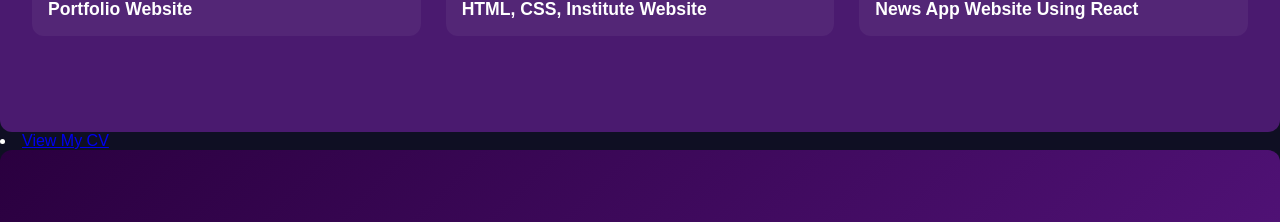
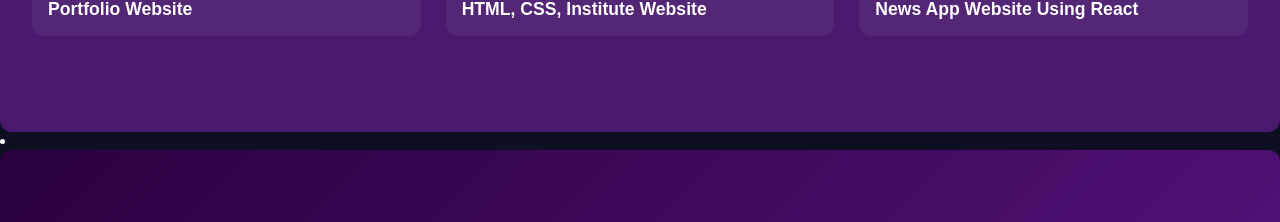
Before and after one commit to saniabhutiani/portfolio-sania, a React (Vite) app: page / in a window 1280 px wide. Shown: the part 1879-2101 px from the top of the page. Built offline with nearby package versions, Linux system fonts and the light colour scheme.

Commit message:
portfolio

```diff
--- a/src/App.jsx
+++ b/src/App.jsx
@@ -8,7 +8,7 @@ import Projects from "./components/Projects";
 import Contact from "./components/Contact";
 import Footer from "./components/Footer";
 import Card from "./components/Card";
-import ResumeButton from "./components/Resumebutton";
+import ResumeButton from "./components/ResumeButton";
 
 function App() {
   return (
@@ -19,10 +19,10 @@ function App() {
       <Skills />
       <Projects />
      <ResumeButton/>
-     {/* changed here */}
       <Contact />
       <Footer />
       <Card />
+
     </div>
   );
 }
--- a/src/components/ResumeButton.jsx
+++ b/src/components/ResumeButton.jsx
@@ -10,7 +10,7 @@ const ResumeButton = () => {
     rel="noopener noreferrer"
     className="px-4 py-2 bg-pink-600 text-white rounded-full hover:bg-pink-700 transition"
   >
-    View My CV
+
   </a>
 </li>
 
```
